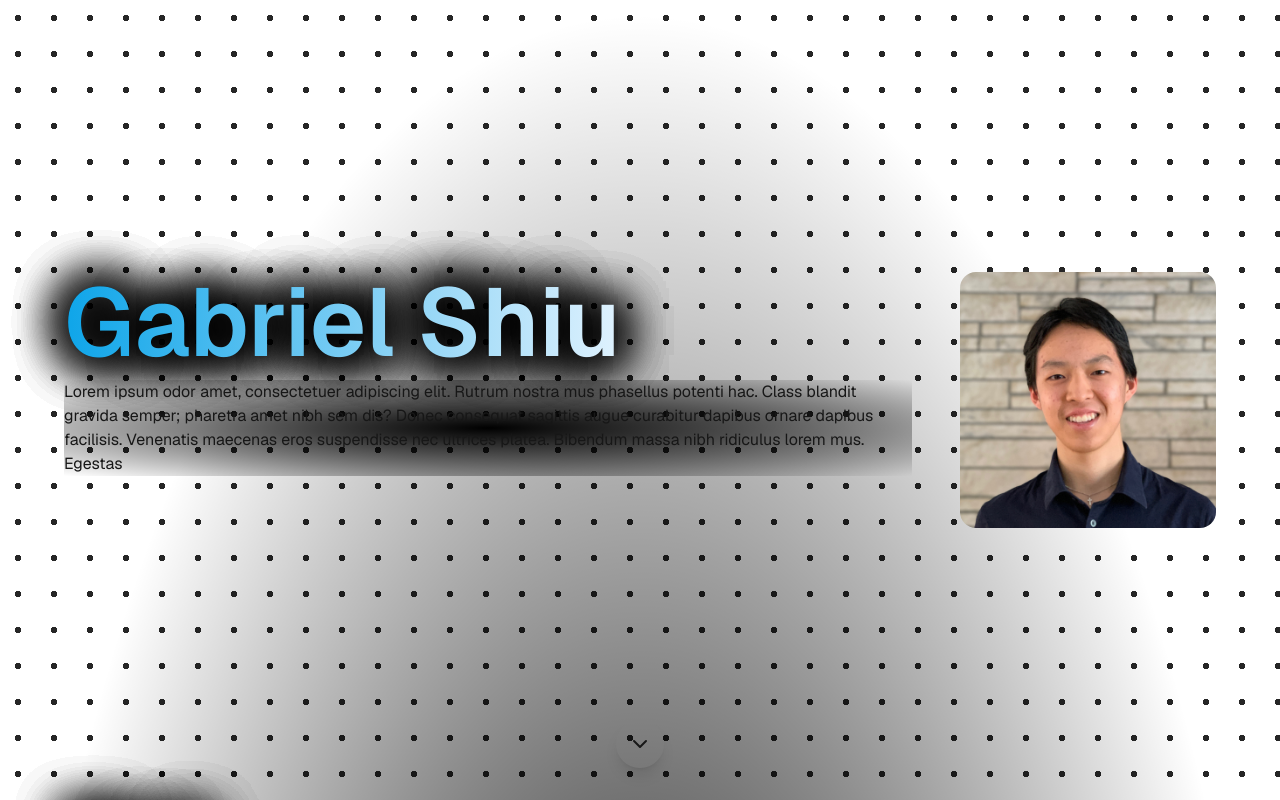
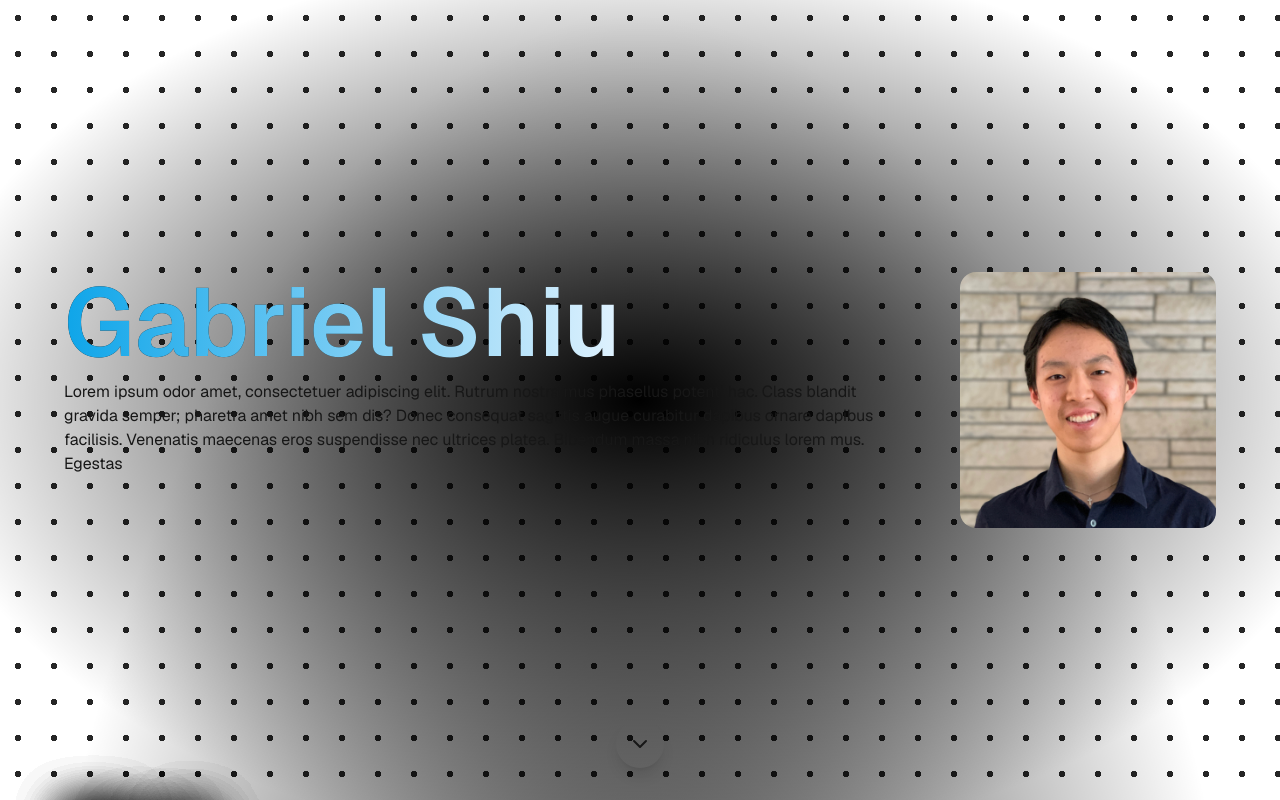
Before and after one commit to s-leirbag/portfolio, a Next.js app: page / in a window 1280 px wide. Shown: the top 800 px of the page. Built offline with nearby package versions, Linux system fonts and the light colour scheme.

Commit message:
added back homepage black gradient, removed text shadows

```diff
--- a/app/page.tsx
+++ b/app/page.tsx
@@ -12,13 +12,9 @@ export default function Home() {
         }}
       >
         <div
-        // style={{
-        //   background: "radial-gradient(ellipse, #38bdf8 0%, transparent 70%), radial-gradient(ellipse, black 0%, transparent 80%)",
-        //   backgroundPosition: "40vw -5vh, 0 0",
-        //   backgroundRepeat: "no-repeat",
-        //   backgroundClip: "content-box",
-        //   backgroundSize: "80%, 100%"
-        // }}
+        style={{
+          background: "radial-gradient(ellipse, black 0%, transparent 80%)",
+        }}
         >
           <div className="w-full sm:w-[640] md:w-[768] lg:w-[1024] p-16 mx-auto flex flex-col justify-center h-screen">
             <div className="w-full flex flex-col md:flex-row gap-12">
@@ -36,18 +32,10 @@ export default function Home() {
                 </h1>
                 <h1
                   className="text-5xl sm:text-8xl py-0.5 rounded font-semibold"
-                  style={{
-                    textShadow:
-                      "0 0 50px black, 0 0 50px black, 0 0 50px black, 0 0 50px black, 0 0 50px black, 0 0 50px black, 0 0 50px black",
-                  }}
                 >
                   Gabriel Shiu
                 </h1>
                 <p
-                  style={{
-                    background:
-                      "radial-gradient(ellipse, black 0%, transparent 100%)",
-                  }}
                 >
                   Lorem ipsum odor amet, consectetuer adipiscing elit. Rutrum
                   nostra mus phasellus potenti hac. Class blandit gravida
```
